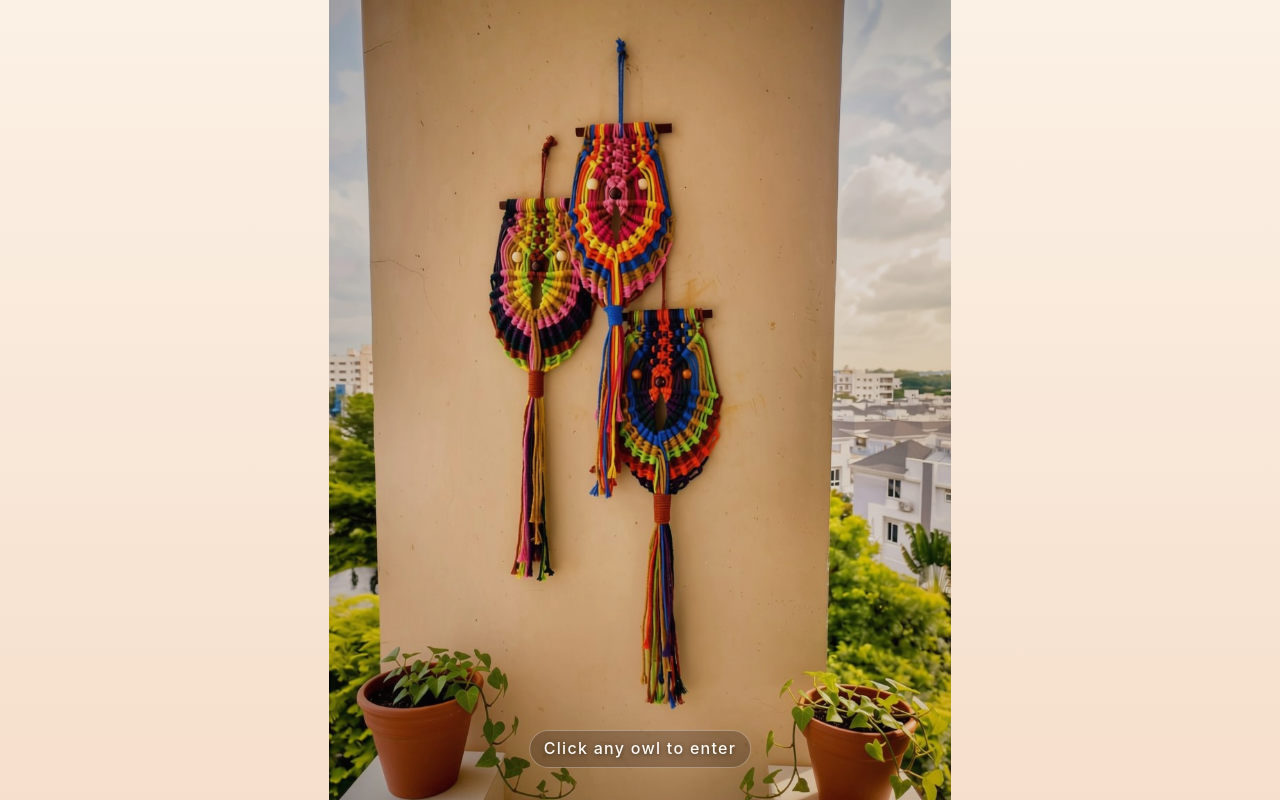
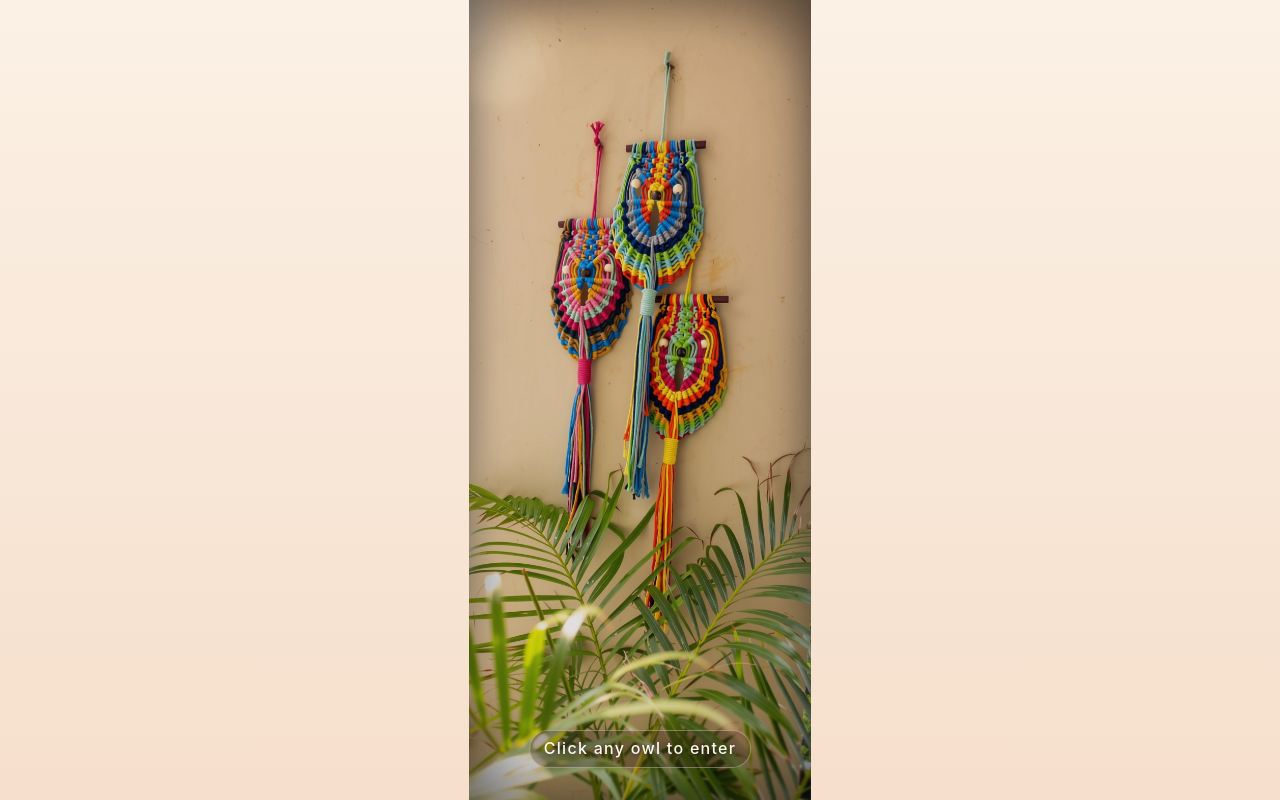
Before and after one commit to ishanvin/ropes-and-rings, a React (Vite) app: page / in a window 1280 px wide. Shown: the top 800 px of the page. Built offline with nearby package versions, Linux system fonts and the light colour scheme; no server answers; the database is empty.

Commit message:
Update cover overlay and improve navigation

```diff
--- a/src/components/layout/CoverOverlay.css
+++ b/src/components/layout/CoverOverlay.css
@@ -17,8 +17,8 @@
 
 .cover-overlay__frame {
   position: relative;
-  width: min(100vw, 77.7778vh);
-  aspect-ratio: 7 / 9;
+  width: min(100vw, 42.8571vh);
+  aspect-ratio: 3 / 7;
 }
 
 .cover-overlay__image {
@@ -58,26 +58,26 @@
 }
 
 .cover-overlay__owl-hotspot--top {
-  left: 38%;
-  top: 15%;
-  width: 20%;
-  height: 25%;
+  left: 41%;
+  top: 10%;
+  width: 26%;
+  height: 34%;
   z-index: 1;
 }
 
 .cover-overlay__owl-hotspot--left {
-  left: 25%;
-  top: 25%;
-  width: 19%;
-  height: 25%;
+  left: 18%;
+  top: 24%;
+  width: 24%;
+  height: 34%;
   z-index: 2;
 }
 
 .cover-overlay__owl-hotspot--bottom {
-  left: 42%;
-  top: 39%;
-  width: 21%;
-  height: 25%;
+  left: 51%;
+  top: 40%;
+  width: 25%;
+  height: 34%;
   z-index: 1;
 }
 
--- a/src/components/layout/CoverOverlay.tsx
+++ b/src/components/layout/CoverOverlay.tsx
@@ -33,8 +33,8 @@ const CoverOverlay = ({ onDismiss }: CoverOverlayProps) => {
           src={coverImage}
           alt="Colorful macramé owl wall hangings on a warm beige wall"
           className="cover-overlay__image"
-          width="896"
-          height="1152"
+          width="672"
+          height="1568"
           loading="eager"
           decoding="sync"
         />
```
Also changed, not shown: Images/coverpage.jpg.
